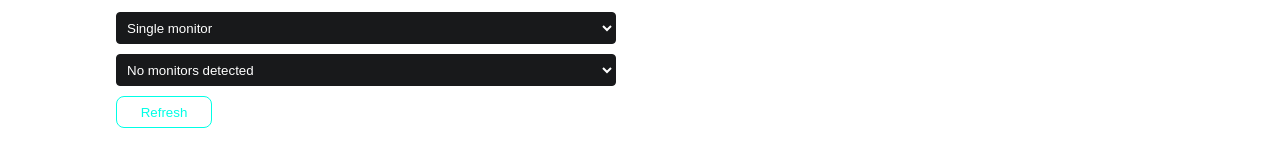
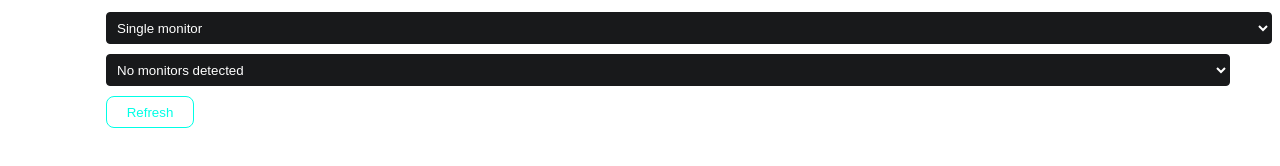
Before and after one commit to oldbugo/ulanzi-monitor-toggle, a website: page com.ulanzi.monitortoggle.ulanziPlugin/property-inspector/inspector.html in a window 1280 px wide. Drawn offline with Linux system fonts and the light colour scheme.

Commit message:
Constrain inspector layout width

```diff
--- a/com.ulanzi.monitortoggle.ulanziPlugin/property-inspector/inspector.html
+++ b/com.ulanzi.monitortoggle.ulanziPlugin/property-inspector/inspector.html
@@ -11,19 +11,53 @@
     <script src="../libs/js/ulanziApi.js"></script>
     <style>
       :root {
-        --uspi-width: 500px;
-        --uspi-label-width: 96px;
+        --uspi-label-width: 88px;
+      }
+
+      html,
+      body {
+        overflow-x: hidden;
       }
 
       .uspi-wrapper {
         padding-top: 2px;
+        width: 100%;
+        max-width: 100%;
+        overflow-x: hidden;
+      }
+
+      .uspi-wrapper .uspi-item {
+        align-items: center;
+        margin: 10px 8px;
+        max-width: calc(100% - 16px);
+        width: calc(100% - 16px);
+      }
+
+      .uspi-wrapper .uspi-item-label {
+        flex: 0 0 var(--uspi-label-width);
+        width: var(--uspi-label-width);
+      }
+
+      .uspi-wrapper .uspi-item-value {
+        flex: 1 1 auto;
+        max-width: 100%;
+        min-width: 0;
+        width: auto;
+      }
+
+      .monitors-item {
+        align-items: flex-start;
+      }
+
+      .monitors-item .uspi-item-label {
+        padding-top: 6px;
       }
 
       .monitor-row {
         display: grid;
-        grid-template-columns: minmax(0, 1fr) 36px;
+        grid-template-columns: minmax(0, 1fr) 34px;
         gap: 8px;
-        width: var(--uspi-width);
+        width: 100%;
       }
 
       .monitor-row select,
@@ -41,12 +75,13 @@
       }
 
       .icon-button {
-        width: 36px;
-        min-width: 36px;
+        height: var(--uspi-height);
+        min-width: 34px;
         padding: 0;
         border-radius: var(--uspi-borderradius);
         font-size: 18px;
         line-height: 1;
+        width: 34px;
       }
 
       .stacked-value {
@@ -57,12 +92,14 @@
 
       .toolbar {
         display: flex;
+        flex-wrap: wrap;
         gap: 8px;
       }
 
       .toolbar button {
+        flex: 0 1 auto;
+        min-width: 88px;
         width: auto;
-        min-width: 96px;
       }
 
       .status {
@@ -79,7 +116,7 @@
   </head>
   <body>
     <form id="property-inspector" class="uspi-wrapper">
-      <div class="uspi-item">
+      <div class="uspi-item monitors-item">
         <div class="uspi-item-label" data-localize>Mode</div>
         <select class="uspi-item-value" name="mode">
           <option value="single">Single monitor</option>
```
